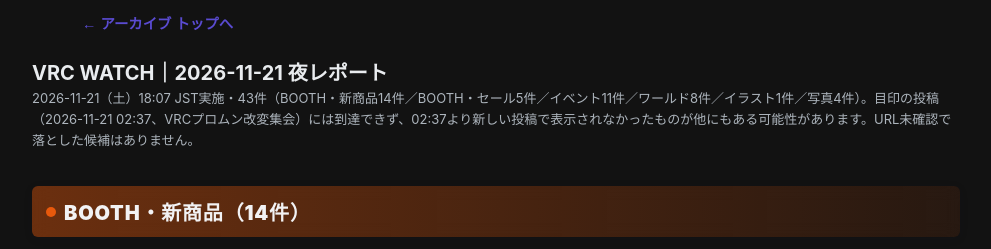
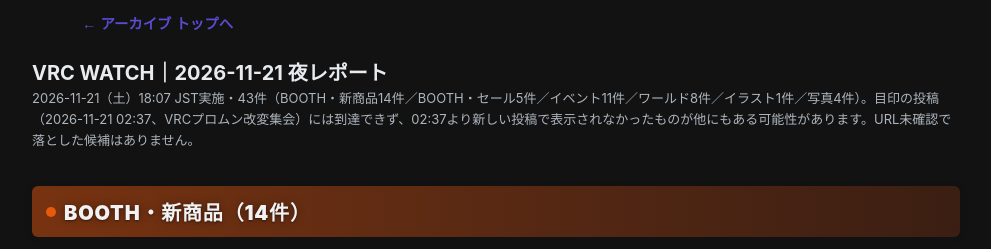
Before and after one commit to heke-ks/x-vrc-reports, a plain HTML site: page report-2026-11-21-night.html in a window 1280 px wide. Shown: the top 249 px of the page, without its empty margins (144-1135 px from the left). Drawn offline with Linux system fonts and the dark colour scheme.

Commit message:
Opaque pastel heading bands for legibility over images

```diff
--- a/report-2026-11-21-night.html
+++ b/report-2026-11-21-night.html
@@ -41,7 +41,8 @@ h2{
   margin:36px 0 14px !important; padding:11px 14px;
   color:#1d2130 !important;
   background:rgba(128,128,128,.10);
-  background:linear-gradient(90deg, color-mix(in srgb, var(--cat) 30%, transparent), color-mix(in srgb, var(--cat) 6%, transparent));
+  background:linear-gradient(90deg, color-mix(in srgb, var(--cat) 42%, #ffffff), color-mix(in srgb, var(--cat) 15%, #ffffff));
+  text-shadow:0 1px 0 rgba(255,255,255,.35), 0 0 8px rgba(255,255,255,.35);
   border:none !important; border-radius:6px;
   position:sticky; top:8px; z-index:20;
   box-shadow:0 2px 8px rgba(20,20,50,.10);
@@ -52,7 +53,8 @@ h2.cat-world{--cat:#2f9e44} h2.cat-art{--cat:#7048e8} h2.cat-photo{--cat:#1098ad
 h2 .count{ color:var(--cat) !important; font-size:15px !important; font-weight:800; }
 @media (prefers-color-scheme: dark){
   h2{ color:#f2f2f4 !important;
-      background:linear-gradient(90deg, color-mix(in srgb, var(--cat) 42%, transparent), color-mix(in srgb, var(--cat) 10%, transparent)); }
+      background:linear-gradient(90deg, color-mix(in srgb, var(--cat) 48%, #101014), color-mix(in srgb, var(--cat) 20%, #101014));
+      text-shadow:0 1px 2px rgba(0,0,0,.4), 0 0 8px rgba(0,0,0,.35); }
 }
 </style>
 </head>
```
